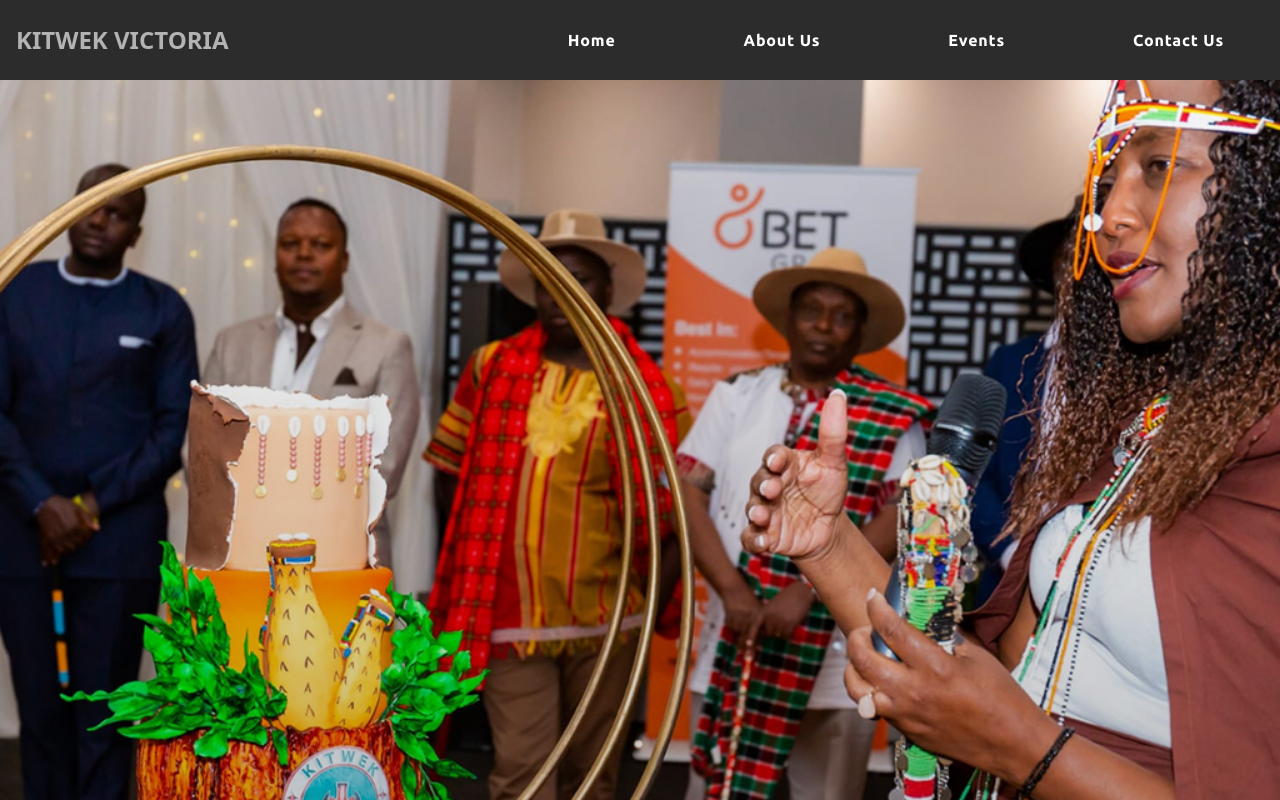
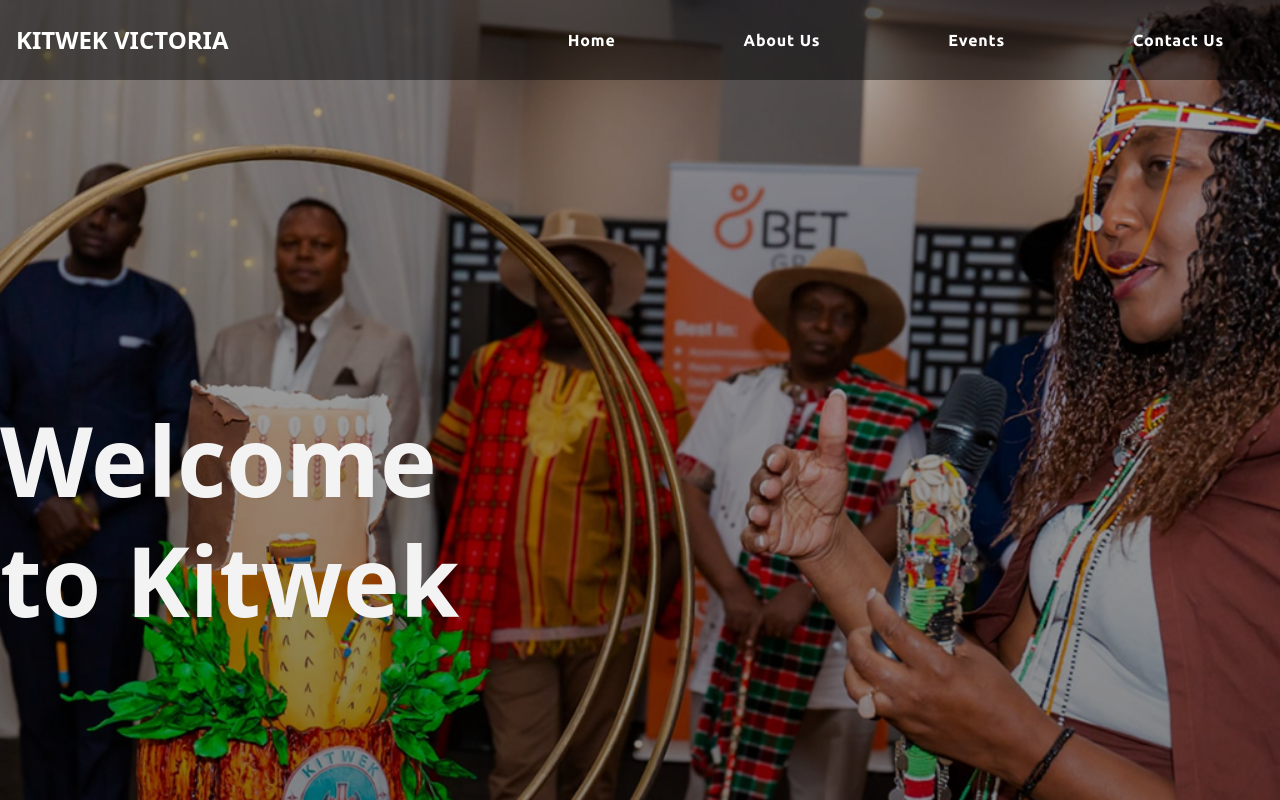
Before and after one commit to chebon254/kitwek-australia, a Next.js app: page / in a window 1280 px wide. Shown: the top 800 px of the page. Built offline with nearby package versions, Linux system fonts and the light colour scheme.

Commit message:
homapage

```diff
--- a/src/Components/Navbar/Navbar.tsx
+++ b/src/Components/Navbar/Navbar.tsx
@@ -19,12 +19,12 @@ export default function Navbar({ className }: NavbarProps) {
   ];
 
   return (
-    <nav className={`w-full bg-[#2C2C2C] fixed top-0 ${className || ""}`}>
+    <nav className={`w-full bg-[#00000077] z-20 fixed top-0 ${className || ""}`}>
       <div className="mx-auto max-w-7xl px-4">
         <div className="flex h-20 items-center justify-between">
           {/* Logo */}
           <div className="flex-shrink-0">
-            <Link href="/" className="flex items-center font-bold text-[#B3B3B3] text-2xl">
+            <Link href="/" className="flex items-center font-bold text-[#ffffff] text-2xl">
               KITWEK VICTORIA
             </Link>
           </div>
--- a/src/app/layout.tsx
+++ b/src/app/layout.tsx
@@ -40,7 +40,7 @@ export default function RootLayout({ children }: { children: React.ReactNode })
         <meta name="apple-mobile-web-app-title" content="Kitwek Australia" />
         <link rel="manifest" href="/favicon/site.webmanifest" />
       </head>
-      <body className={`${ubuntu.variable} ${lora.variable} w-full`}>
+      <body className={`${ubuntu.variable} ${lora.variable} w-full relative z-0`}>
           {children}
       </body>
     </html>
--- a/src/app/page.tsx
+++ b/src/app/page.tsx
@@ -6,9 +6,17 @@ export default function Home() {
   return (
     <>
       <Navbar />
-      <main>
+      <main className="relative z-10">
         {/* Banner */}
-        <div className="w-full h-screen bg-[url(/ui-assets/cover.png)] bg-center bg-cover bg-no-repeat"></div>
+        <div className="w-full h-screen bg-[url(/ui-assets/cover.png)] bg-center bg-cover bg-no-repeat">
+          <div className="w-full h-screen bg-[#00000055]">
+            <div className="w-full h-screen max-w-7xl mx-auto relative">
+                <div className="py-40 absolute bottom-0 left-0 text-left">
+                  <h1 className="font-bold text-8xl leading-[120px] text-[#F3F3F3] max-w-[560px] w-full">Welcome to Kitwek</h1>
+                </div>
+            </div>
+          </div>
+        </div>
 
         {/* Missions */}
         <div className="w-full bg-white pb-100 relative">
```
